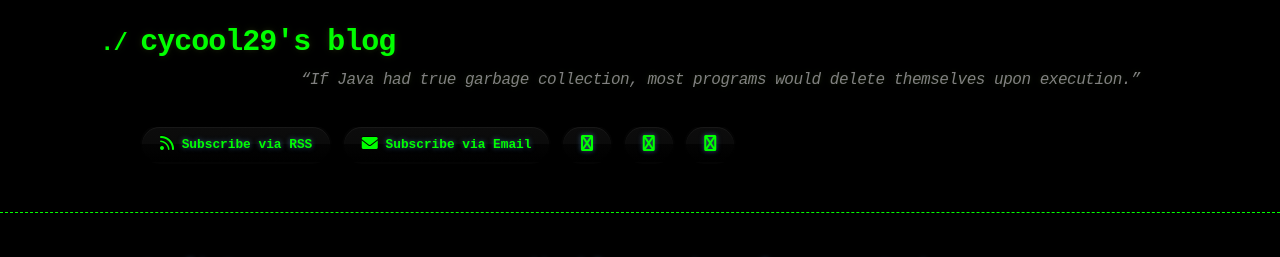
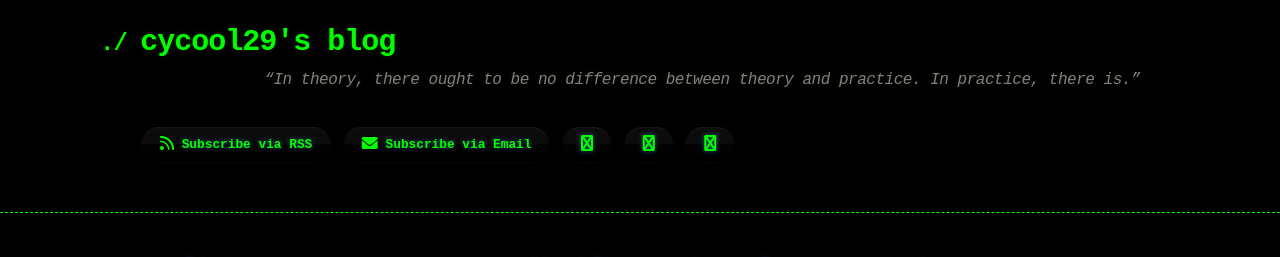
Before and after one commit to cycool29/cycool29.github.io, a Jekyll site: the page built from index.md, in a window 1280 px wide and 900 px high. Shown: the top 257 px of the window. Built offline with Jekyll 4.4.1, drawn with Linux system fonts in a browser that asks for light colours; a style sheet for code colours, icons or effects is not loaded.

Commit message:
Update quotes

```diff
--- a/_config.yml
+++ b/_config.yml
@@ -1,5 +1,5 @@
 title: cycool29's blog
-description: "“If Java had true garbage collection, most programs would delete themselves upon execution.” "
+description: "“In theory, there ought to be no difference between theory and practice. In practice, there is.” "
 bio: A high school student. Intermediate in Python, Git, Bash. Learning JavaScript. He/Him. "
 author: cycool29
 url: https://cycool29.github.io
```
